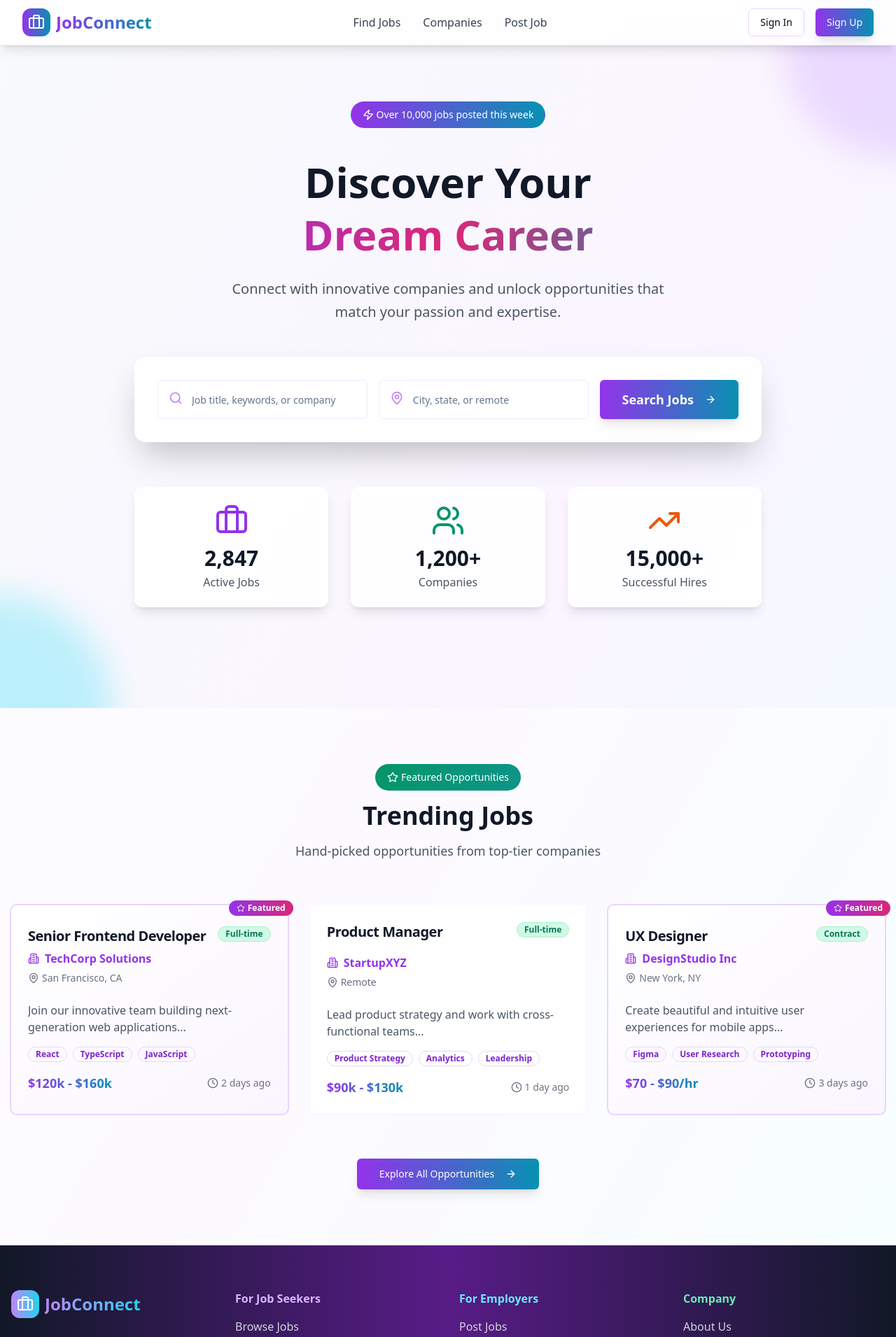
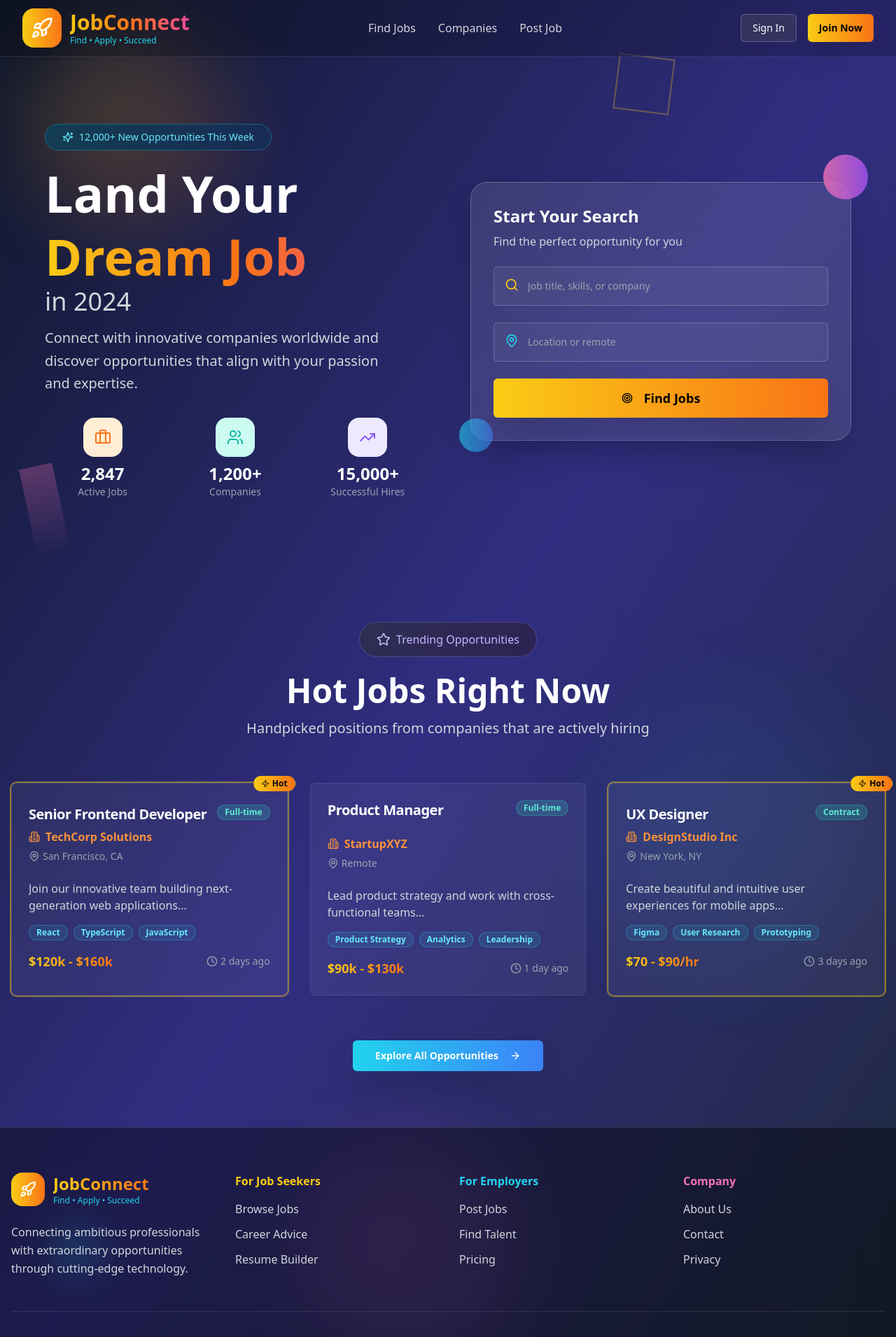
Before and after one commit to Fenet-damena/EthioWork, a React (Vite) app: page / in a window 1280 px wide. Shown: the top 1911 px of the page at 70% size. Built offline with nearby package versions, Linux system fonts and the light colour scheme.

Commit message:
Refine home page design
Improve the visual appeal of the home page with more unique and modern design elements.

```diff
--- a/src/pages/Index.tsx
+++ b/src/pages/Index.tsx
@@ -3,7 +3,7 @@ import { Button } from "@/components/ui/button";
 import { Input } from "@/components/ui/input";
 import { Card, CardContent, CardHeader, CardTitle } from "@/components/ui/card";
 import { Badge } from "@/components/ui/badge";
-import { Search, MapPin, Briefcase, Users, TrendingUp, Clock, Star, Building2, ArrowRight, Zap } from "lucide-react";
+import { Search, MapPin, Briefcase, Users, TrendingUp, Clock, Star, Building2, ArrowRight, Zap, Sparkles, Target, Rocket } from "lucide-react";
 
 const Index = () => {
   const featuredJobs = [
@@ -46,34 +46,63 @@ const Index = () => {
   ];
 
   const stats = [
-    { icon: Briefcase, label: "Active Jobs", value: "2,847", color: "text-purple-600" },
-    { icon: Users, label: "Companies", value: "1,200+", color: "text-emerald-600" },
-    { icon: TrendingUp, label: "Successful Hires", value: "15,000+", color: "text-orange-600" }
+    { icon: Briefcase, label: "Active Jobs", value: "2,847", color: "text-orange-500", bg: "bg-orange-100" },
+    { icon: Users, label: "Companies", value: "1,200+", color: "text-teal-500", bg: "bg-teal-100" },
+    { icon: TrendingUp, label: "Successful Hires", value: "15,000+", color: "text-violet-500", bg: "bg-violet-100" }
   ];
 
   return (
-    <div className="min-h-screen bg-gradient-to-br from-slate-50 via-purple-50 to-cyan-50">
+    <div className="min-h-screen bg-gradient-to-br from-slate-900 via-indigo-900 to-slate-800 text-white overflow-hidden relative">
+      {/* Animated Background Elements */}
+      <div className="absolute inset-0 overflow-hidden pointer-events-none">
+        <div className="absolute top-10 left-10 w-72 h-72 bg-gradient-to-br from-yellow-400/20 to-orange-500/20 rounded-full blur-3xl animate-pulse"></div>
+        <div className="absolute top-1/2 right-10 w-96 h-96 bg-gradient-to-br from-cyan-400/15 to-blue-500/15 rounded-full blur-3xl animate-pulse delay-1000"></div>
+        <div className="absolute bottom-10 left-1/3 w-80 h-80 bg-gradient-to-br from-pink-400/20 to-purple-500/20 rounded-full blur-3xl animate-pulse delay-2000"></div>
+
+        {/* Geometric Shapes */}
+        <div className="absolute top-20 right-1/4 w-20 h-20 border-2 border-yellow-400/30 rotate-45 animate-spin"></div>
+        <div className="absolute bottom-40 left-20 w-16 h-16 bg-gradient-to-r from-cyan-400/40 to-blue-500/40 transform rotate-12 animate-bounce"></div>
+        <div className="absolute top-1/3 left-10 w-12 h-32 bg-gradient-to-b from-pink-400/30 to-transparent transform -rotate-12"></div>
+      </div>
+
       {/* Header */}
-      <header className="bg-white/80 backdrop-blur-md shadow-lg border-b border-purple-100 sticky top-0 z-50">
+      <header className="bg-black/20 backdrop-blur-xl border-b border-white/10 sticky top-0 z-50">
         <div className="max-w-7xl mx-auto px-4 sm:px-6 lg:px-8">
-          <div className="flex justify-between items-center h-16">
-            <div className="flex items-center space-x-2">
-              <div className="bg-gradient-to-r from-purple-600 to-cyan-600 p-2 rounded-xl">
-                <Briefcase className="h-6 w-6 text-white" />
+          <div className="flex justify-between items-center h-20">
+            <div className="flex items-center space-x-3">
+              <div className="relative">
+                <div className="bg-gradient-to-r from-yellow-400 to-orange-500 p-3 rounded-2xl shadow-2xl">
+                  <Rocket className="h-8 w-8 text-white" />
                 </div>
-              <span className="text-2xl font-bold bg-gradient-to-r from-purple-600 to-cyan-600 bg-clip-text text-transparent">
+                <div className="absolute -top-1 -right-1 w-4 h-4 bg-cyan-400 rounded-full animate-ping"></div>
+              </div>
+              <div>
+                <span className="text-3xl font-black bg-gradient-to-r from-yellow-400 via-orange-500 to-pink-500 bg-clip-text text-transparent">
                   JobConnect
                 </span>
+                <div className="text-xs text-cyan-400 font-medium">Find • Apply • Succeed</div>
+              </div>
             </div>
             <nav className="hidden md:flex space-x-8">
-              <a href="#" className="text-gray-700 hover:text-purple-600 font-medium transition-colors">Find Jobs</a>
-              <a href="#" className="text-gray-700 hover:text-purple-600 font-medium transition-colors">Companies</a>
-              <a href="#" className="text-gray-700 hover:text-purple-600 font-medium transition-colors">Post Job</a>
+              <a href="#" className="text-gray-300 hover:text-yellow-400 font-medium transition-all duration-300 relative group">
+                Find Jobs
+                <div className="absolute bottom-0 left-0 w-0 h-0.5 bg-yellow-400 group-hover:w-full transition-all duration-300"></div>
+              </a>
+              <a href="#" className="text-gray-300 hover:text-cyan-400 font-medium transition-all duration-300 relative group">
+                Companies
+                <div className="absolute bottom-0 left-0 w-0 h-0.5 bg-cyan-400 group-hover:w-full transition-all duration-300"></div>
+              </a>
+              <a href="#" className="text-gray-300 hover:text-pink-400 font-medium transition-all duration-300 relative group">
+                Post Job
+                <div className="absolute bottom-0 left-0 w-0 h-0.5 bg-pink-400 group-hover:w-full transition-all duration-300"></div>
+              </a>
             </nav>
             <div className="flex items-center space-x-4">
-              <Button variant="outline" className="border-purple-200 hover:bg-purple-50">Sign In</Button>
-              <Button className="bg-gradient-to-r from-purple-600 to-cyan-600 hover:from-purple-700 hover:to-cyan-700 text-white shadow-lg">
-                Sign Up
+              <Button variant="outline" className="border-white/20 bg-white/10 text-white hover:bg-white/20 backdrop-blur-sm">
+                Sign In
+              </Button>
+              <Button className="bg-gradient-to-r from-yellow-400 to-orange-500 hover:from-yellow-500 hover:to-orange-600 text-black font-bold shadow-2xl transform hover:scale-105 transition-all duration-200">
+                Join Now
               </Button>
             </div>
           </div>
@@ -81,127 +110,153 @@ const Index = () => {
       </header>
 
       {/* Hero Section */}
-      <section className="py-20 px-4 relative overflow-hidden">
-        {/* Background Elements */}
-        <div className="absolute inset-0 overflow-hidden">
-          <div className="absolute -top-40 -right-40 w-80 h-80 bg-purple-200 rounded-full mix-blend-multiply filter blur-xl opacity-70 animate-pulse"></div>
-          <div className="absolute -bottom-40 -left-40 w-80 h-80 bg-cyan-200 rounded-full mix-blend-multiply filter blur-xl opacity-70 animate-pulse"></div>
+      <section className="py-24 px-4 relative">
+        <div className="max-w-6xl mx-auto">
+          <div className="grid lg:grid-cols-2 gap-16 items-center">
+            {/* Left Column */}
+            <div className="space-y-8">
+              <div className="space-y-4">
+                <Badge className="bg-gradient-to-r from-cyan-400/20 to-blue-500/20 text-cyan-300 border-cyan-400/30 px-6 py-2 text-sm font-medium backdrop-blur-sm">
+                  <Sparkles className="h-4 w-4 mr-2" />
+                  12,000+ New Opportunities This Week
+                </Badge>
+
+                <h1 className="text-7xl font-black leading-tight">
+                  <span className="block text-white">Land Your</span>
+                  <span className="block bg-gradient-to-r from-yellow-400 via-orange-500 to-pink-500 bg-clip-text text-transparent">
+                    Dream Job
+                  </span>
+                  <span className="block text-4xl text-gray-300 font-normal">in 2024</span>
+                </h1>
+
+                <p className="text-xl text-gray-300 leading-relaxed max-w-lg">
+                  Connect with innovative companies worldwide and discover opportunities that align with your passion and expertise.
+                </p>
               </div>
 
-        <div className="max-w-4xl mx-auto text-center relative z-10">
-          <div className="mb-6">
-            <Badge className="bg-gradient-to-r from-purple-600 to-cyan-600 text-white px-4 py-2 text-sm font-medium mb-4">
-              <Zap className="h-4 w-4 mr-1" />
-              Over 10,000 jobs posted this week
-            </Badge>
+              {/* Stats in Hero */}
+              <div className="grid grid-cols-3 gap-6">
+                {stats.map((stat, index) => (
+                  <div key={index} className="text-center">
+                    <div className={`${stat.bg} ${stat.color} p-4 rounded-2xl mb-2 inline-flex`}>
+                      <stat.icon className="h-6 w-6" />
+                    </div>
+                    <div className="text-2xl font-bold text-white">{stat.value}</div>
+                    <div className="text-sm text-gray-400">{stat.label}</div>
+                  </div>
+                ))}
+              </div>
             </div>
 
-          <h1 className="text-6xl font-bold text-gray-900 mb-6 leading-tight">
-            Discover Your
-            <span className="block bg-gradient-to-r from-purple-600 via-pink-600 to-cyan-600 bg-clip-text text-transparent">
-              Dream Career
-            </span>
-          </h1>
-          <p className="text-xl text-gray-600 mb-12 max-w-2xl mx-auto leading-relaxed">
-            Connect with innovative companies and unlock opportunities that match your passion and expertise.
-          </p>
+            {/* Right Column - Search Card */}
+            <div className="relative">
+              <div className="bg-white/10 backdrop-blur-2xl rounded-3xl p-8 border border-white/20 shadow-2xl">
+                <div className="mb-6">
+                  <h3 className="text-2xl font-bold text-white mb-2">Start Your Search</h3>
+                  <p className="text-gray-300">Find the perfect opportunity for you</p>
+                </div>
 
-          {/* Search Bar */}
-          <div className="bg-white/90 backdrop-blur-md rounded-2xl shadow-2xl p-8 mb-16 border border-white/20">
-            <div className="flex flex-col md:flex-row gap-4">
-              <div className="flex-1 relative">
-                <Search className="absolute left-4 top-4 h-5 w-5 text-purple-400" />
+                <div className="space-y-6">
+                  <div className="relative">
+                    <Search className="absolute left-4 top-4 h-5 w-5 text-yellow-400" />
                     <Input
-                  placeholder="Job title, keywords, or company"
-                  className="pl-12 h-14 text-lg border-purple-100 focus:border-purple-300 focus:ring-purple-200"
+                      placeholder="Job title, skills, or company"
+                      className="pl-12 h-14 text-lg bg-white/5 border-white/20 text-white placeholder:text-gray-400 focus:border-yellow-400 focus:ring-yellow-400/20"
                     />
                   </div>
-              <div className="flex-1 relative">
-                <MapPin className="absolute left-4 top-4 h-5 w-5 text-purple-400" />
+
+                  <div className="relative">
+                    <MapPin className="absolute left-4 top-4 h-5 w-5 text-cyan-400" />
                     <Input
-                  placeholder="City, state, or remote"
-                  className="pl-12 h-14 text-lg border-purple-100 focus:border-purple-300 focus:ring-purple-200"
+                      placeholder="Location or remote"
+                      className="pl-12 h-14 text-lg bg-white/5 border-white/20 text-white placeholder:text-gray-400 focus:border-cyan-400 focus:ring-cyan-400/20"
                     />
                   </div>
-              <Button className="h-14 px-8 bg-gradient-to-r from-purple-600 to-cyan-600 hover:from-purple-700 hover:to-cyan-700 text-lg font-semibold shadow-lg transform hover:scale-105 transition-all duration-200">
-                Search Jobs
-                <ArrowRight className="ml-2 h-5 w-5" />
+
+                  <Button className="w-full h-14 bg-gradient-to-r from-yellow-400 to-orange-500 hover:from-yellow-500 hover:to-orange-600 text-black font-bold text-lg shadow-2xl transform hover:scale-105 transition-all duration-200">
+                    <Target className="mr-2 h-5 w-5" />
+                    Find Jobs
                   </Button>
                 </div>
               </div>
 
-          {/* Stats */}
-          <div className="grid grid-cols-1 md:grid-cols-3 gap-8 mb-16">
-            {stats.map((stat, index) => (
-              <div key={index} className="text-center group">
-                <div className="bg-white/80 backdrop-blur-sm rounded-xl p-6 shadow-lg hover:shadow-xl transition-all duration-300 transform hover:-translate-y-2">
-                  <stat.icon className={`h-12 w-12 ${stat.color} mx-auto mb-3`} />
-                  <div className="text-3xl font-bold text-gray-900 mb-1">{stat.value}</div>
-                  <div className="text-gray-600">{stat.label}</div>
+              {/* Floating Elements */}
+              <div className="absolute -top-6 -right-6 w-16 h-16 bg-gradient-to-r from-pink-400 to-purple-500 rounded-full opacity-80 animate-bounce"></div>
+              <div className="absolute -bottom-4 -left-4 w-12 h-12 bg-gradient-to-r from-cyan-400 to-blue-500 rounded-full opacity-60 animate-pulse"></div>
             </div>
-              </div>
-            ))}
           </div>
         </div>
       </section>
 
       {/* Featured Jobs */}
-      <section className="py-20 px-4 bg-white/50 backdrop-blur-sm">
+      <section className="py-20 px-4 relative">
         <div className="max-w-7xl mx-auto">
           <div className="text-center mb-16">
-            <Badge className="bg-gradient-to-r from-emerald-600 to-teal-600 text-white px-4 py-2 text-sm font-medium mb-4">
-              <Star className="h-4 w-4 mr-1" />
-              Featured Opportunities
+            <div className="inline-block relative mb-6">
+              <Badge className="bg-gradient-to-r from-violet-400/20 to-purple-500/20 text-violet-300 border-violet-400/30 px-6 py-3 text-base font-medium backdrop-blur-sm">
+                <Star className="h-5 w-5 mr-2" />
+                Trending Opportunities
               </Badge>
-            <h2 className="text-4xl font-bold text-gray-900 mb-4">Trending Jobs</h2>
-            <p className="text-gray-600 text-lg">Hand-picked opportunities from top-tier companies</p>
+            </div>
+            <h2 className="text-5xl font-black text-white mb-4">
+              Hot Jobs Right Now
+            </h2>
+            <p className="text-gray-300 text-xl max-w-2xl mx-auto">
+              Handpicked positions from companies that are actively hiring
+            </p>
           </div>
 
           <div className="grid grid-cols-1 md:grid-cols-2 lg:grid-cols-3 gap-8">
-            {featuredJobs.map((job) => (
-              <Card key={job.id} className={`hover:shadow-2xl transition-all duration-300 cursor-pointer transform hover:-translate-y-2 border-0 ${
-                job.featured ? 'bg-gradient-to-br from-white to-purple-50 ring-2 ring-purple-200' : 'bg-white'
+            {featuredJobs.map((job, index) => (
+              <Card key={job.id} className={`bg-white/5 backdrop-blur-xl border-white/10 hover:bg-white/10 transition-all duration-500 cursor-pointer transform hover:-translate-y-4 hover:shadow-2xl group ${
+                job.featured ? 'ring-2 ring-yellow-400/50' : ''
               }`}>
                 <CardHeader className="relative">
                   {job.featured && (
-                    <div className="absolute -top-2 -right-2">
-                      <Badge className="bg-gradient-to-r from-purple-600 to-pink-600 text-white">
-                        <Star className="h-3 w-3 mr-1" />
-                        Featured
+                    <div className="absolute -top-3 -right-3">
+                      <Badge className="bg-gradient-to-r from-yellow-400 to-orange-500 text-black font-bold">
+                        <Zap className="h-3 w-3 mr-1" />
+                        Hot
                       </Badge>
                     </div>
                   )}
-                  <div className="flex justify-between items-start mb-3">
-                    <CardTitle className="text-xl font-bold text-gray-900 hover:text-purple-600 transition-colors">
+
+                  <div className="flex justify-between items-start mb-4">
+                    <CardTitle className="text-xl font-bold text-white group-hover:text-yellow-400 transition-colors">
                       {job.title}
                     </CardTitle>
-                    <Badge variant="secondary" className="bg-emerald-100 text-emerald-700 border-emerald-200">
+                    <Badge variant="secondary" className="bg-teal-400/20 text-teal-300 border-teal-400/30">
                       {job.type}
                     </Badge>
                   </div>
-                  <div className="flex items-center text-purple-600 font-semibold mb-2">
+
+                  <div className="flex items-center text-orange-400 font-semibold mb-2">
                     <Building2 className="h-4 w-4 mr-2" />
                     {job.company}
                   </div>
-                  <div className="flex items-center text-gray-500 text-sm">
+
+                  <div className="flex items-center text-gray-400 text-sm">
                     <MapPin className="h-4 w-4 mr-1" />
                     {job.location}
                   </div>
                 </CardHeader>
+
                 <CardContent>
-                  <p className="text-gray-600 mb-4 line-clamp-2">{job.description}</p>
+                  <p className="text-gray-300 mb-4 line-clamp-2">{job.description}</p>
+
                   <div className="flex flex-wrap gap-2 mb-4">
-                    {job.tags.map((tag, index) => (
-                      <Badge key={index} variant="outline" className="text-xs border-purple-200 text-purple-700">
+                    {job.tags.map((tag, tagIndex) => (
+                      <Badge key={tagIndex} variant="outline" className="text-xs border-cyan-400/30 text-cyan-300 bg-cyan-400/10">
                         {tag}
                       </Badge>
                     ))}
                   </div>
+
                   <div className="flex justify-between items-center">
-                    <div className="text-lg font-bold bg-gradient-to-r from-purple-600 to-cyan-600 bg-clip-text text-transparent">
+                    <div className="text-lg font-bold bg-gradient-to-r from-yellow-400 to-orange-500 bg-clip-text text-transparent">
                       {job.salary}
                     </div>
-                    <div className="flex items-center text-gray-500 text-sm">
+                    <div className="flex items-center text-gray-400 text-sm">
                       <Clock className="h-4 w-4 mr-1" />
                       {job.posted}
                     </div>
@@ -212,7 +267,7 @@ const Index = () => {
           </div>
 
           <div className="text-center mt-16">
-            <Button size="lg" className="bg-gradient-to-r from-purple-600 to-cyan-600 hover:from-purple-700 hover:to-cyan-700 text-white shadow-lg transform hover:scale-105 transition-all duration-200">
+            <Button size="lg" className="bg-gradient-to-r from-cyan-400 to-blue-500 hover:from-cyan-500 hover:to-blue-600 text-white font-bold shadow-2xl transform hover:scale-105 transition-all duration-200 px-8 py-4">
               Explore All Opportunities
               <ArrowRight className="ml-2 h-5 w-5" />
             </Button>
@@ -221,48 +276,55 @@ const Index = () => {
       </section>
 
       {/* Footer */}
-      <footer className="bg-gradient-to-r from-gray-900 via-purple-900 to-gray-900 text-white py-16">
+      <footer className="bg-black/40 backdrop-blur-xl border-t border-white/10 py-16">
         <div className="max-w-7xl mx-auto px-4">
           <div className="grid grid-cols-1 md:grid-cols-4 gap-8">
             <div>
-              <div className="flex items-center space-x-2 mb-6">
-                <div className="bg-gradient-to-r from-purple-400 to-cyan-400 p-2 rounded-xl">
-                  <Briefcase className="h-6 w-6 text-white" />
+              <div className="flex items-center space-x-3 mb-6">
+                <div className="bg-gradient-to-r from-yellow-400 to-orange-500 p-3 rounded-2xl">
+                  <Rocket className="h-6 w-6 text-white" />
                 </div>
-                <span className="text-2xl font-bold bg-gradient-to-r from-purple-400 to-cyan-400 bg-clip-text text-transparent">
+                <div>
+                  <span className="text-2xl font-black bg-gradient-to-r from-yellow-400 to-orange-500 bg-clip-text text-transparent">
                     JobConnect
                   </span>
+                  <div className="text-xs text-cyan-400">Find • Apply • Succeed</div>
+                </div>
               </div>
               <p className="text-gray-300 leading-relaxed">
-                Connecting talented professionals with amazing opportunities worldwide through innovative technology.
+                Connecting ambitious professionals with extraordinary opportunities through cutting-edge technology.
               </p>
             </div>
+
             <div>
-              <h3 className="font-semibold mb-4 text-purple-300">For Job Seekers</h3>
+              <h3 className="font-bold mb-4 text-yellow-400">For Job Seekers</h3>
               <ul className="space-y-3 text-gray-300">
-                <li><a href="#" className="hover:text-purple-300 transition-colors">Browse Jobs</a></li>
-                <li><a href="#" className="hover:text-purple-300 transition-colors">Career Advice</a></li>
-                <li><a href="#" className="hover:text-purple-300 transition-colors">Resume Builder</a></li>
+                <li><a href="#" className="hover:text-yellow-400 transition-colors">Browse Jobs</a></li>
+                <li><a href="#" className="hover:text-yellow-400 transition-colors">Career Advice</a></li>
+                <li><a href="#" className="hover:text-yellow-400 transition-colors">Resume Builder</a></li>
               </ul>
             </div>
+
             <div>
-              <h3 className="font-semibold mb-4 text-cyan-300">For Employers</h3>
+              <h3 className="font-bold mb-4 text-cyan-400">For Employers</h3>
               <ul className="space-y-3 text-gray-300">
-                <li><a href="#" className="hover:text-cyan-300 transition-colors">Post Jobs</a></li>
-                <li><a href="#" className="hover:text-cyan-300 transition-colors">Find Candidates</a></li>
-                <li><a href="#" className="hover:text-cyan-300 transition-colors">Pricing</a></li>
+                <li><a href="#" className="hover:text-cyan-400 transition-colors">Post Jobs</a></li>
+                <li><a href="#" className="hover:text-cyan-400 transition-colors">Find Talent</a></li>
+                <li><a href="#" className="hover:text-cyan-400 transition-colors">Pricing</a></li>
               </ul>
             </div>
+
             <div>
-              <h3 className="font-semibold mb-4 text-emerald-300">Company</h3>
+              <h3 className="font-bold mb-4 text-pink-400">Company</h3>
               <ul className="space-y-3 text-gray-300">
-                <li><a href="#" className="hover:text-emerald-300 transition-colors">About Us</a></li>
-                <li><a href="#" className="hover:text-emerald-300 transition-colors">Contact</a></li>
-                <li><a href="#" className="hover:text-emerald-300 transition-colors">Privacy Policy</a></li>
+                <li><a href="#" className="hover:text-pink-400 transition-colors">About Us</a></li>
+                <li><a href="#" className="hover:text-pink-400 transition-colors">Contact</a></li>
+                <li><a href="#" className="hover:text-pink-400 transition-colors">Privacy</a></li>
               </ul>
             </div>
           </div>
-          <div className="border-t border-gray-700 mt-12 pt-8 text-center text-gray-400">
+
+          <div className="border-t border-white/10 mt-12 pt-8 text-center text-gray-400">
             <p>&copy; 2024 JobConnect. All rights reserved.</p>
           </div>
         </div>
```
Lines whose indentation alone changed are shown as unchanged.
